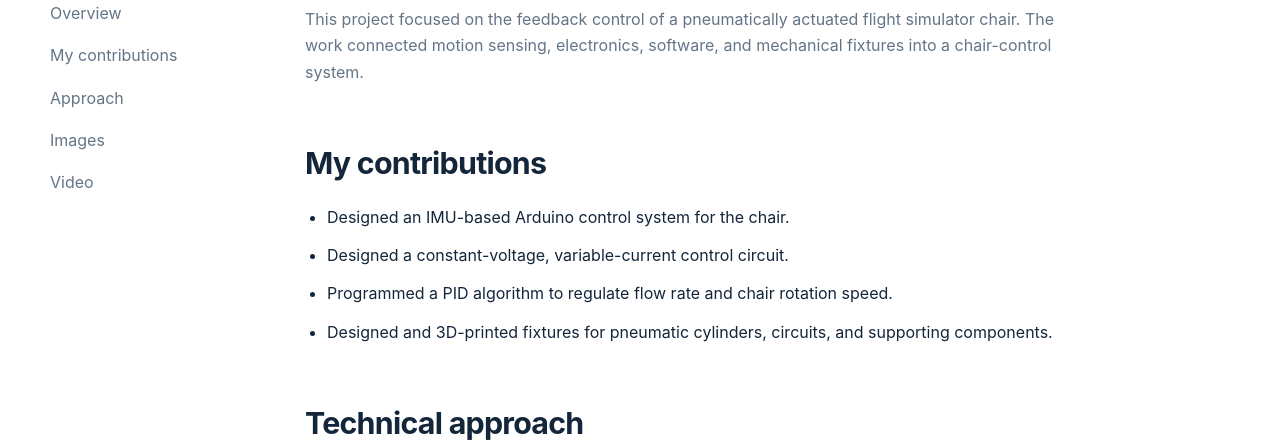
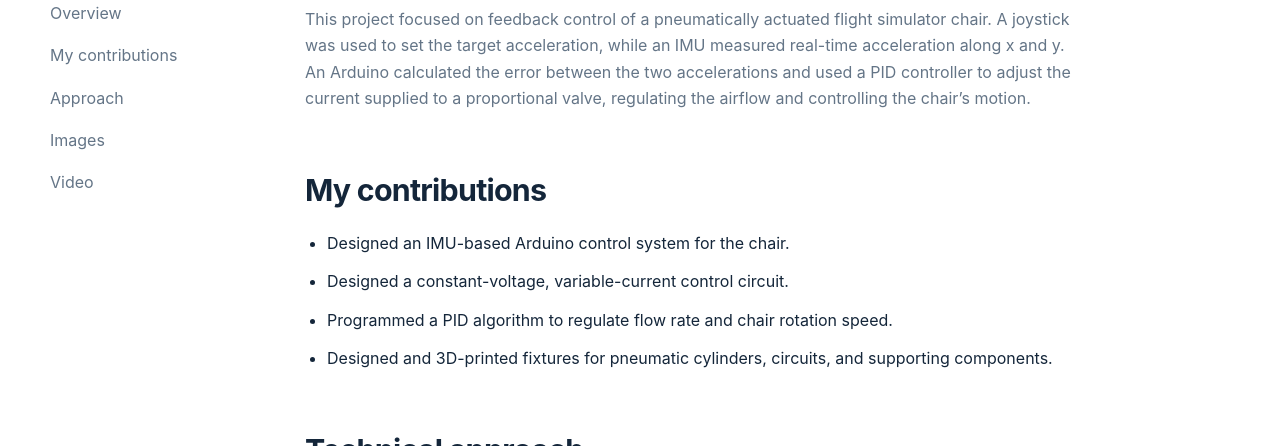
Before and after one commit to guanlinq/guanlinq.github.io, a plain HTML site: page flight-simulator-chair.html in a window 1280 px wide. Shown: the part 654-1100 px from the top of the page. Drawn offline with Linux system fonts and the light colour scheme.

Commit message:
Update flight simulator chair overview

```diff
--- a/flight-simulator-chair.html
+++ b/flight-simulator-chair.html
@@ -26,7 +26,7 @@
     <div class="detail-layout">
       <nav class="detail-toc" aria-label="On this page"><p>On this page</p><a href="#overview">Overview</a><a href="#contributions">My contributions</a><a href="#methods">Approach</a><a href="#images">Images</a><a href="#video">Video</a></nav>
       <div>
-        <section class="detail-section" id="overview"><h2>Project overview</h2><p>This project focused on the feedback control of a pneumatically actuated flight simulator chair. The work connected motion sensing, electronics, software, and mechanical fixtures into a chair-control system.</p></section>
+        <section class="detail-section" id="overview"><h2>Project overview</h2><p>This project focused on feedback control of a pneumatically actuated flight simulator chair. A joystick was used to set the target acceleration, while an IMU measured real-time acceleration along x and y. An Arduino calculated the error between the two accelerations and used a PID controller to adjust the current supplied to a proportional valve, regulating the airflow and controlling the chair’s motion.</p></section>
         <section class="detail-section" id="contributions"><h2>My contributions</h2><ul><li>Designed an IMU-based Arduino control system for the chair.</li><li>Designed a constant-voltage, variable-current control circuit.</li><li>Programmed a PID algorithm to regulate flow rate and chair rotation speed.</li><li>Designed and 3D-printed fixtures for pneumatic cylinders, circuits, and supporting components.</li></ul></section>
         <section class="detail-section" id="methods"><h2>Technical approach</h2><p>The control system uses IMU measurements as feedback. A PID algorithm regulates the pneumatic flow to adjust the chair rotation speed, supported by a variable-current circuit and custom mechanical fixtures.</p>
           <!-- Add further technical descriptions, equations, results, and experiment notes here. -->
```
